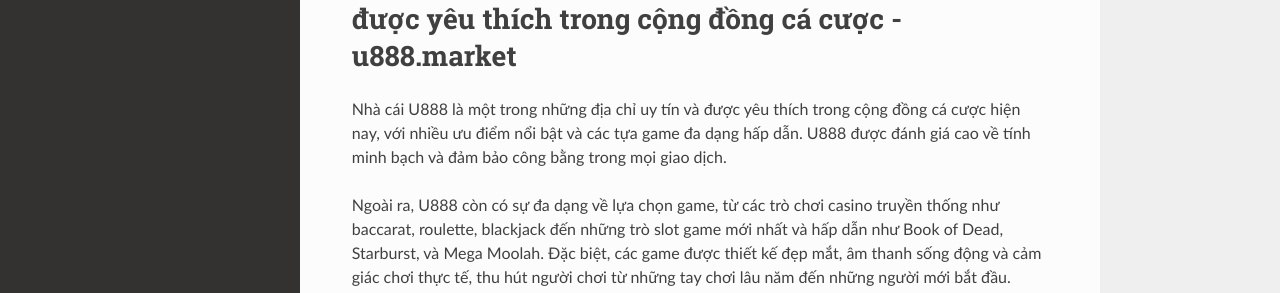
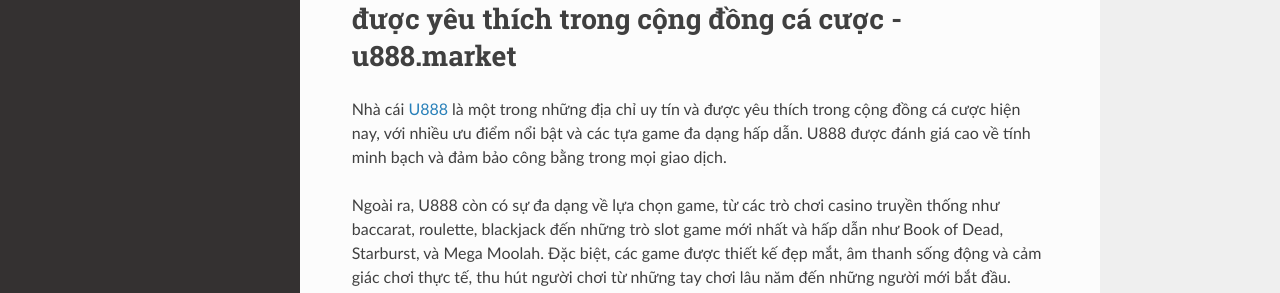
Before and after one commit to socialentity1/u888market, a Sphinx documentation site: the page built from docs/source/index.rst, in a window 1280 px wide and 1103 px high. Shown: the part 203-496 px from the top of the window. Built offline with Sphinx 7.4.7 and the Read the Docs theme 2.0.0, drawn with Linux system fonts in a browser that asks for light colours; part of the change alters nothing that is shown.

```diff
--- a/docs/source/index.rst
+++ b/docs/source/index.rst
@@ -1,7 +1,7 @@
 Nhà cái U888 là một trong những địa chỉ uy tín và được yêu thích trong cộng đồng cá cược - u888.market
 ===================================
 
-Nhà cái U888 là một trong những địa chỉ uy tín và được yêu thích trong cộng đồng cá cược hiện nay, với nhiều ưu điểm nổi bật và các tựa game đa dạng hấp dẫn. U888 được đánh giá cao về tính minh bạch và đảm bảo công bằng trong mọi giao dịch.
+Nhà cái `U888 <https://u888.market/>`_ là một trong những địa chỉ uy tín và được yêu thích trong cộng đồng cá cược hiện nay, với nhiều ưu điểm nổi bật và các tựa game đa dạng hấp dẫn. U888 được đánh giá cao về tính minh bạch và đảm bảo công bằng trong mọi giao dịch.
 
 Ngoài ra, U888 còn có sự đa dạng về lựa chọn game, từ các trò chơi casino truyền thống như baccarat, roulette, blackjack đến những trò slot game mới nhất và hấp dẫn như Book of Dead, Starburst, và Mega Moolah. Đặc biệt, các game được thiết kế đẹp mắt, âm thanh sống động và cảm giác chơi thực tế, thu hút người chơi từ những tay chơi lâu năm đến những người mới bắt đầu.
 
```
